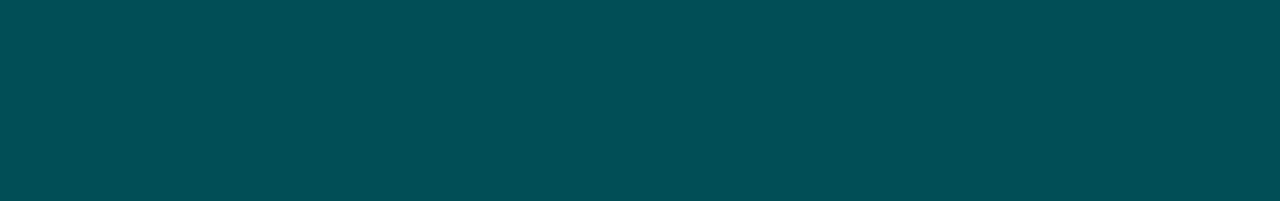
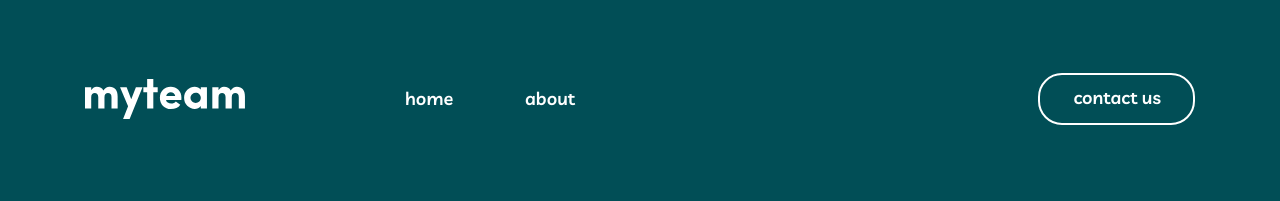
Before and after one commit to dhpcode/my-team-project, a plain HTML site: page index.html in a window 1280 px wide. Drawn offline with Linux system fonts and the light colour scheme.

Commit message:
Add site-header

```diff
--- a/css/styles.css
+++ b/css/styles.css
@@ -159,11 +159,130 @@ select:-webkit-autofill:focus {
   margin-right: auto;
 }
 
+/* LOGO */
+.logo {
+  margin-right: 40px;
+}
+
+.logo:hover {
+  opacity: 0.8;
+}
+
+.logo:active {
+  opacity: 0.6;
+}
+
+/* BUTTONS */
+
+.button {
+  display: inline-block;
+  padding: 9px 32px 11px 33px;
+  border: 2px solid var(--white-color);
+  border-radius: 24px;
+  color: var(--white-color);
+  font-size: 18px;
+  font-style: normal;
+  font-weight: 600;
+  line-height: 28px;
+  text-decoration: none;
+  background-color: transparent;
+}
+
+.button:hover {
+  background-color: var(--white-color);
+  color: #002529;
+}
+
+.button:active {
+  opacity: 0.8;
+}
+
+
+
+
+
+
 
 /* MAIN CONTENT */
 .main-content {
   flex-grow: 1;
 }
+
+
+/* SITE HEADER */
+
+.site-header {
+  padding: 73px 0;
+}
+
+.site-header__container {
+  display: flex;
+  /* justify-content: space-between; */
+  align-items: center;
+}
+
+
+.site-header__logo {
+  display: flex;
+  white-space: nowrap;
+  margin-right: 80px;
+}
+
+.logo__img {
+  width: 160px;
+  height: 40px;
+}
+
+.sitenav__list {
+  display: flex;
+  list-style: none;
+  padding: 0;
+  margin: 0;
+}
+
+.sitenav__item:not(:last-child) {
+  margin-right: 40px;
+}
+
+.sitenav__link {
+  display: block;
+  text-decoration: none;
+  color: var(--white-color);
+  font-size: 18px;
+  font-style: normal;
+  font-weight: 600;
+  line-height: 28px;
+}
+
+.sitenav__link:hover {
+  color: var(--light-coral);
+}
+
+.sitenav__link:active {
+  opacity: 0.8;
+}
+
+.site-header__button {
+  margin-left: auto;
+}
+
+
+
+
+
+
+
+
+
+
+
+
+
+
+
+
+
+
 
 
 /* RETINA BACKGROUNDS */
--- a/index.html
+++ b/index.html
@@ -1,5 +1,6 @@
 <!DOCTYPE html>
 <html lang="en">
+
 <head>
   <meta charset="UTF-8">
   <meta http-equiv="X-UA-Compatible" content="IE=edge">
@@ -11,8 +12,24 @@
   <link rel="stylesheet" href="css/styles.css">
 
 </head>
+
 <body>
+  <header class="site-header">
+    <div class="container site-header__container">
+      <a href="index.html" class="site-header__logo logo">
+        <img class="logo__img" src="img/logo-white.svg" alt="My team logo" width="160" height="40">
+        <nav class="site-header__sitenav sitenav">
+          <ul class="sitenav__list">
+            <li class="sitenav__item"><a class="sitenav__link" href="#">home</a></li>
+            <li class="sitenav__item"><a class="sitenav__link" href="#">about</a></li>
+          </ul>
+        </nav>
+        <a class="button site-header__button" href="#" >contact us</a>
+      </a>
+    </div>
+  </header>
 
   <script src="js/main.js"></script>
 </body>
+
 </html>
```
Also changed, not shown: img/logo-white.svg (added).
